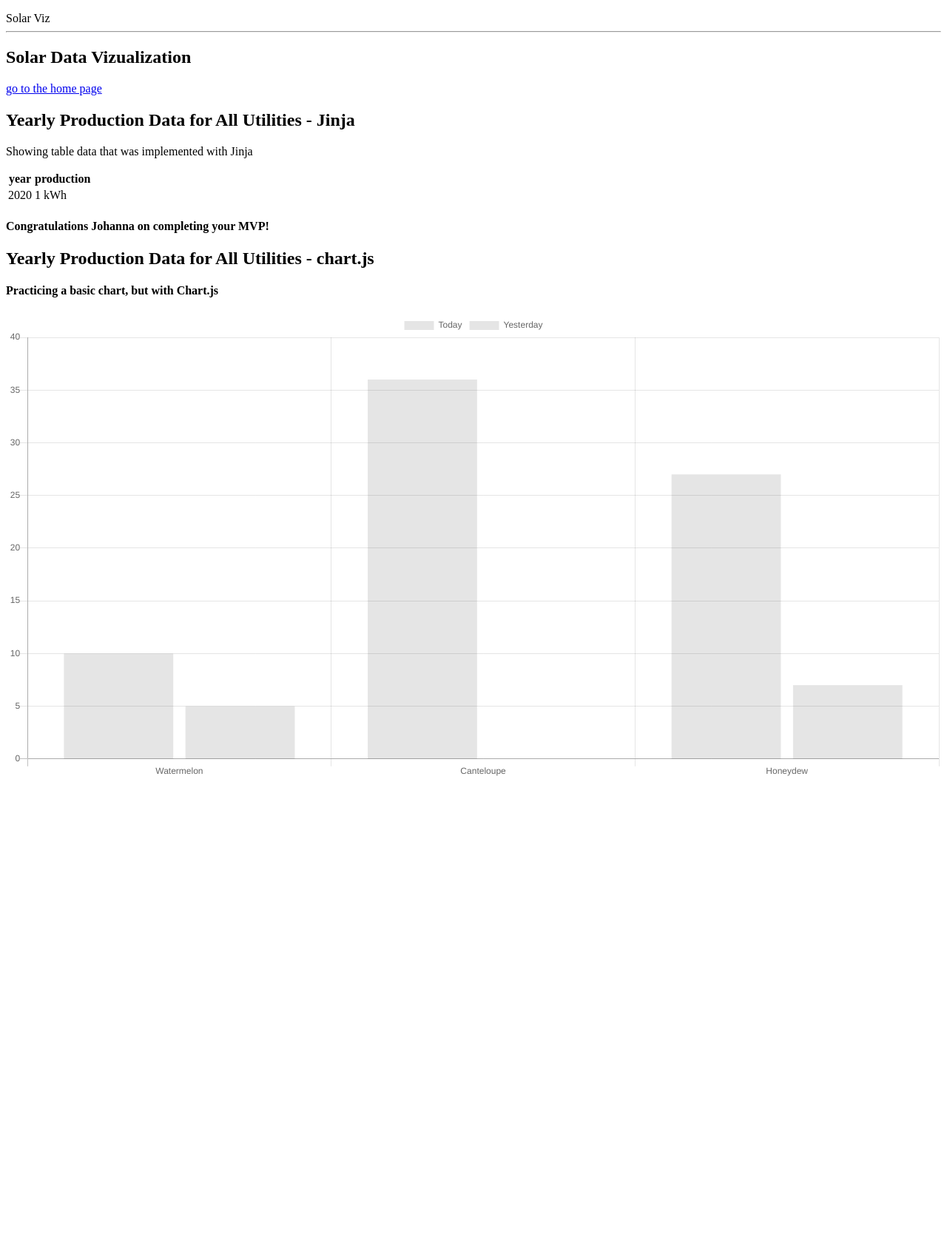
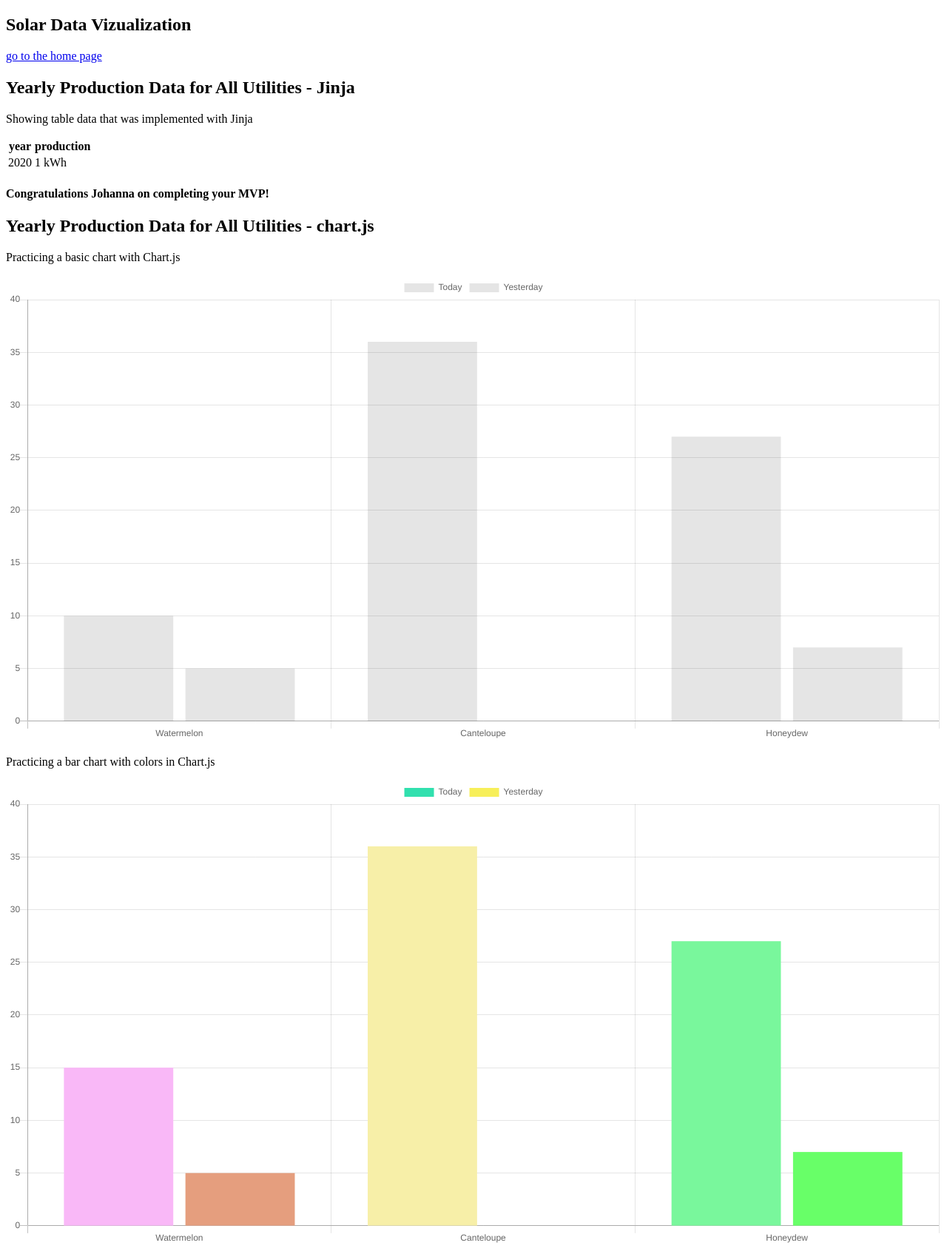
Before and after one commit to JKinsler/Solar_Viz, a Flask app: page /data_viz in a window 1280 px wide. Shown: the whole page at 74% size. Before the commit the page ends 1049 px from the top, so only its background shows below. Run offline with Flask 2, Linux system fonts and the light colour scheme; tables that the repository leaves empty hold one stand-in row (values such as "Sample post"); some libraries are stand-ins or nearby versions.

Commit message:
updated data_viz.html to have working chart.

```diff
--- a/scripts/basic_bar_chart.js
+++ /dev/null
@@ -1,21 +0,0 @@
-"use strict";
-
-const barChart = new Chart(
-  $('#bar-chart'),
-  {
-    type: 'bar',
-    data: {
-      labels: ['Watermelon', 'Canteloupe', 'Honeydew'],
-      datasets: [
-        {
-          label: 'Today',
-          data: [10, 36, 27]
-        },
-        {
-          label: 'Yesterday',
-          data: [5, 0, 7]
-        }
-      ]
-    }
-  }
-);
--- /dev/null
+++ b/static/js/basic_bar_chart.js
@@ -0,0 +1,72 @@
+"use strict";
+
+const barChart = new Chart(
+  $('#bar-chart'),
+  {
+    type: 'bar',
+    data: {
+      labels: ['Watermelon', 'Canteloupe', 'Honeydew'],
+      datasets: [
+        {
+          label: 'Today',
+          data: [10, 36, 27]
+        },
+        {
+          label: 'Yesterday',
+          data: [5, 0, 7]
+        }
+      ]
+    }
+  }
+);
+
+
+const colorfulBarChart = new Chart(
+  $('#bar-colors'),
+  {
+    type: 'bar',
+    data: {
+      labels: ['Watermelon', 'Canteloupe', 'Honeydew'],
+      datasets: [
+        {
+          label: 'Today',
+          data: [15, 36, 27]
+        },
+        {
+          label: 'Yesterday',
+          data: [5, 0, 7]
+        }
+      ]
+    },
+    options: {
+      datasets: {
+        bar: {
+          // We use a function to automatically set the background color of
+          // each bar in the bar chart.
+          //
+          // There are many other properties that accept functions. For more
+          // information see: https://www.chartjs.org/docs/latest/general/options.html#scriptable-options
+          backgroundColor: () => {
+            // `randomColor` is a JS module we found off GitHub: https://github.com/davidmerfield/randomColor
+            // We imported it in templates/chartjs.html
+            return randomColor();
+          }
+        }
+      },
+      scales: {
+        // This is where you can configure x- and y-axes if you don't like the
+        // automatic range that Chart.js sets for you.
+        //
+        // For more info see: https://www.chartjs.org/docs/latest/axes/cartesian/
+        yAxes: [
+          {
+            ticks: {
+              min: 0,
+              max: 40
+            }
+          },
+        ]
+      }
+    }
+  }
+);
--- a/templates/base.html
+++ b/templates/base.html
@@ -3,26 +3,23 @@
   <head>
     <title>Solar Viz</title>
 
-    <!-- JQuery script tag -->
-    <script
-      src="https://code.jquery.com/jquery-3.4.1.js"
-      integrity="sha256-WpOohJOqMqqyKL9FccASB9O0KwACQJpFTUBLTYOVvVU="
-      crossorigin="anonymous"></script>
+    {# jQuery #}
+    <script src="https://code.jquery.com/jquery-3.4.1.js" integrity="sha256-WpOohJOqMqqyKL9FccASB9O0KwACQJpFTUBLTYOVvVU=" crossorigin></script>
 
     {% block head %}{% endblock %}
 
   </head>
   <body>
+    <div>
       <ul>
         {% for message in get_flashed_messages() %}
           <li>{{ message }}</li>
         {% endfor %}
       </ul>
-    Solar Viz
-
-    <hr>
+    </div>
 
     {% block body %}{% endblock %}
 
+    {% block js %}{% endblock %}
   </body>
 </html>
--- a/templates/data_viz.html
+++ b/templates/data_viz.html
@@ -3,7 +3,7 @@
 {% block head %}
 
 {# ChartJS #}
-<script src="https://cdnjs.cloudflare.com/ajax/libs/Chart.js/2.9.3/Chart.js"></script>
+<script crossorigin src="https://cdnjs.cloudflare.com/ajax/libs/Chart.js/2.9.3/Chart.js"></script>
 
 {# randomColor: generate random colors #}
 <script src="https://cdnjs.cloudflare.com/ajax/libs/randomcolor/0.5.4/randomColor.min.js"></script>
@@ -44,12 +44,16 @@
 <h2>Yearly Production Data for All Utilities - chart.js</h2>
 
 <div id="site content">
+  <p>Practicing a basic chart with Chart.js</p>
+  <canvas id="bar-chart"></canvas>
 
-  <h4>Practicing a basic chart, but with Chart.js</h4>
-  <canvas id="bar-chart"></canvas>
-  <script src="/scripts/basic_bar_chart.js"></script>
-
+  <p>Practicing a bar chart with colors in Chart.js</p>
+  <canvas id="bar-colors"></canvas>
 </div>
 
+{% endblock %}
 
+
+{% block js %}
+<script src="/static/js//basic_bar_chart.js"></script>
 {% endblock %}
```
Also changed, not shown: static/js/list_production_by_year.js (renamed from scripts/list_production_by_year.js), static/js/test_listener.js (renamed from scripts/test_listener.js). Lines whose indentation alone changed are shown as unchanged.
